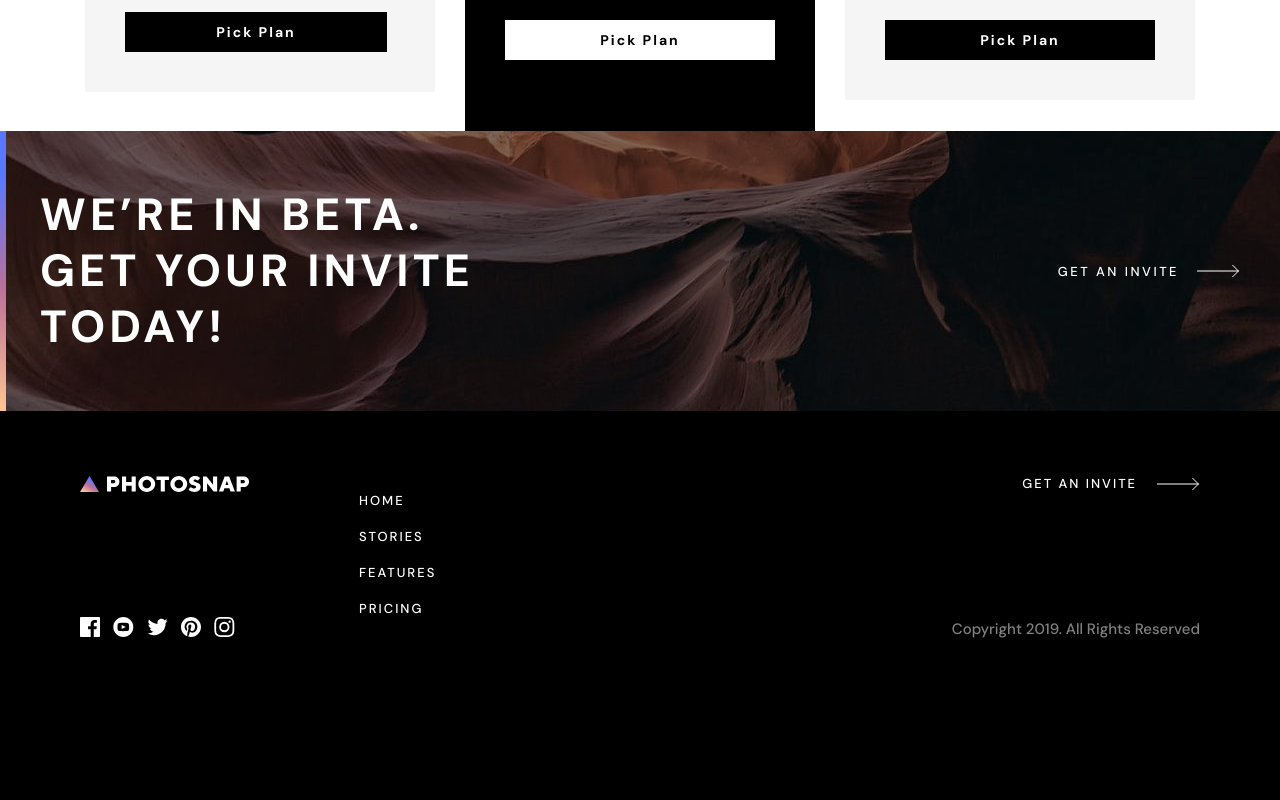
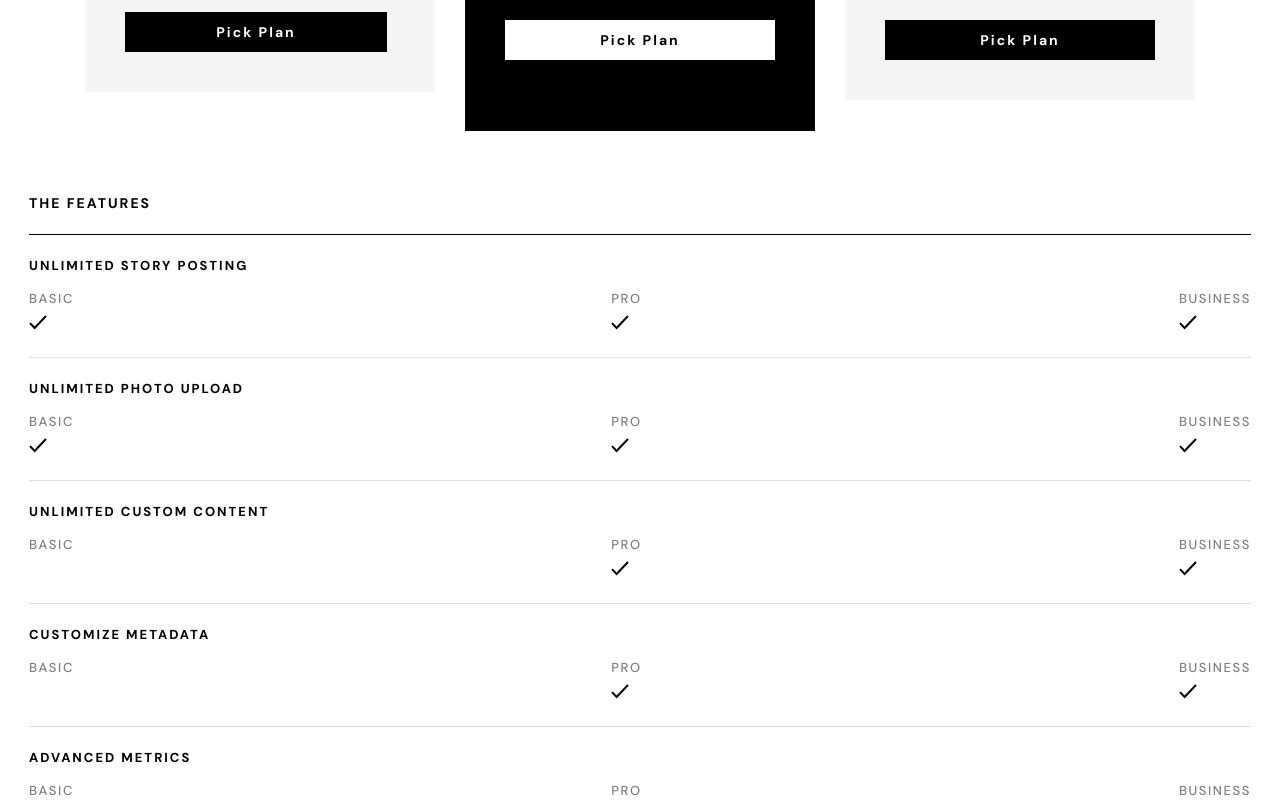
Before and after one commit to yasssuz/photosnap-webiste, a Next.js app: page /pricing in a window 1280 px wide. Shown: the part 1260-2060 px from the top of the page. Before the commit the page ends 1965 px from the top, so only its background shows below. Built offline with nearby package versions, Linux system fonts and the light colour scheme.

Commit message:
added pricing table

```diff
--- a/src/pages/pricing.tsx
+++ b/src/pages/pricing.tsx
@@ -5,6 +5,7 @@ import BetaInvite from "../components/shared/BetaInvite";
 import PricingList from "../components/pricing/PricingList";
 
 import HeroImage from "../../public/assets/pricing/hero.jpg";
+import CompareTable from "../components/pricing/CompareTable";
 
 const Pricing: NextPage = () => {
   return (
@@ -20,6 +21,8 @@ const Pricing: NextPage = () => {
 
       <PricingList />
 
+      <CompareTable />
+
       <BetaInvite />
     </main>
   );
```
